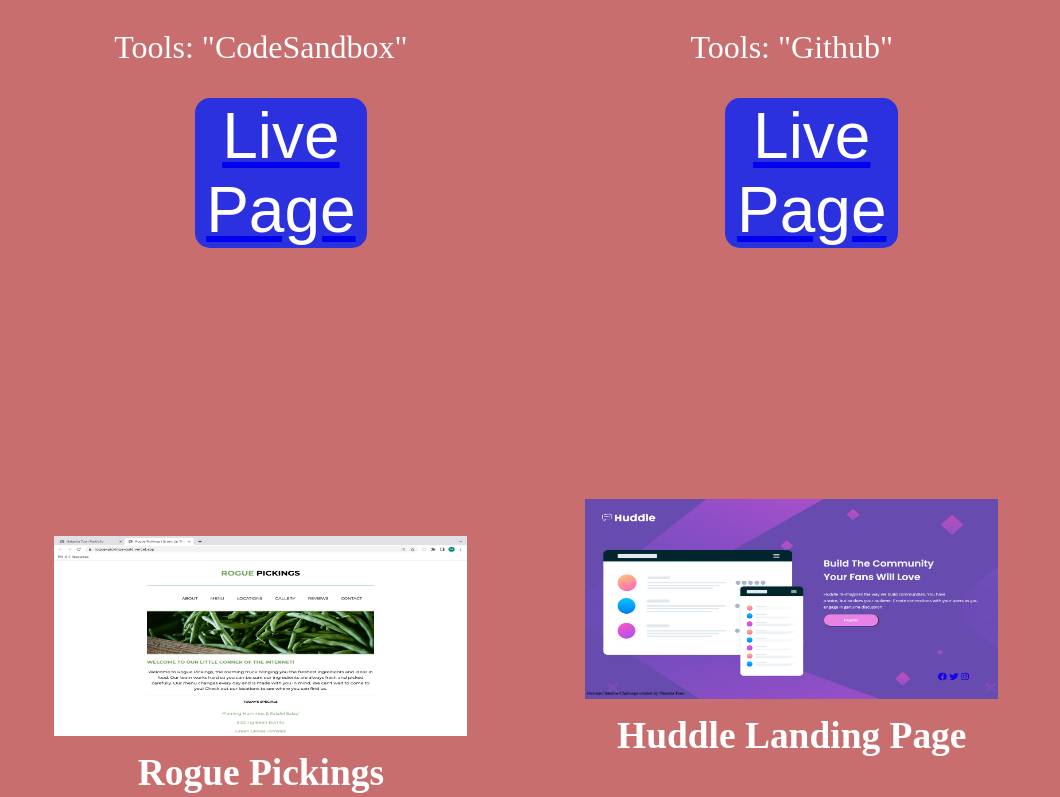
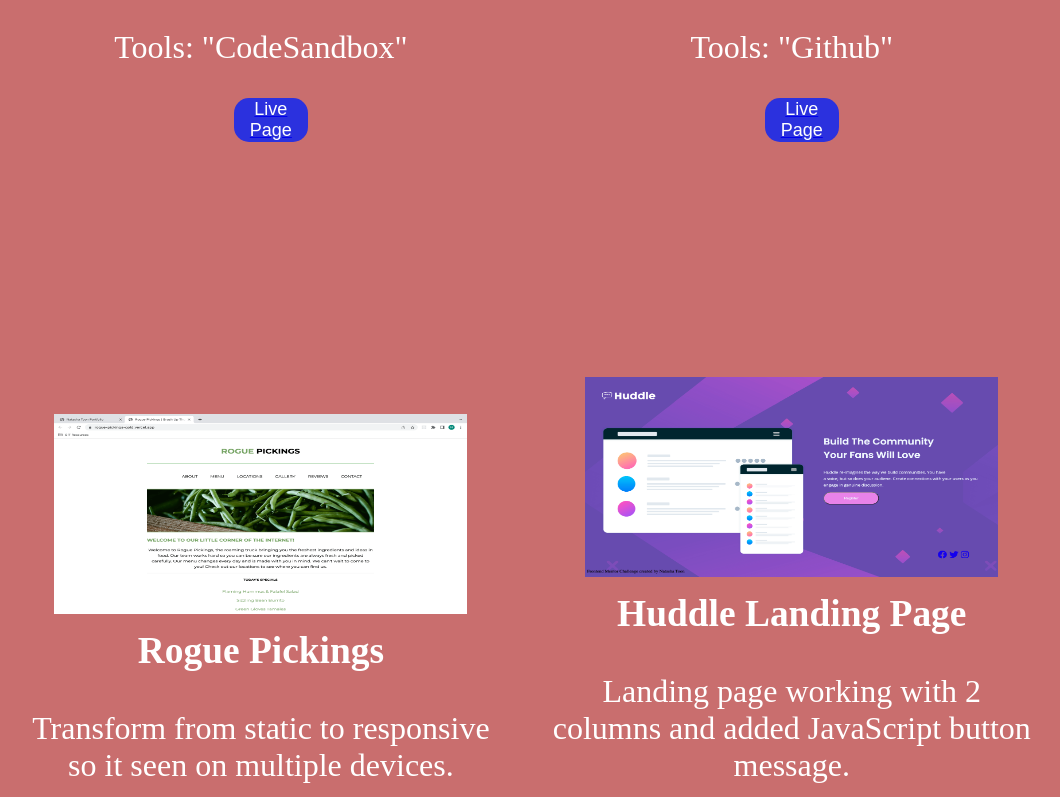
Before and after one commit to Tashatoon/NatashaJobPortfolio, a plain HTML site: page index.html in a window 1280 px wide. Shown: the part 2346-3143 px from the top of the page, without its empty margins (120-1180 px from the left). Drawn offline with Linux system fonts and the light colour scheme.

Commit message:
nav update

```diff
--- a/main.css
+++ b/main.css
@@ -446,9 +446,9 @@ iframe {
   }
 
   .project-link button {
-    width: 35%;
-    position: relative;
-    left: 20px;
+    font-size: large;
+    width: 15%;
+
   }
   .portfolio-header,
   .skills-header {
```
